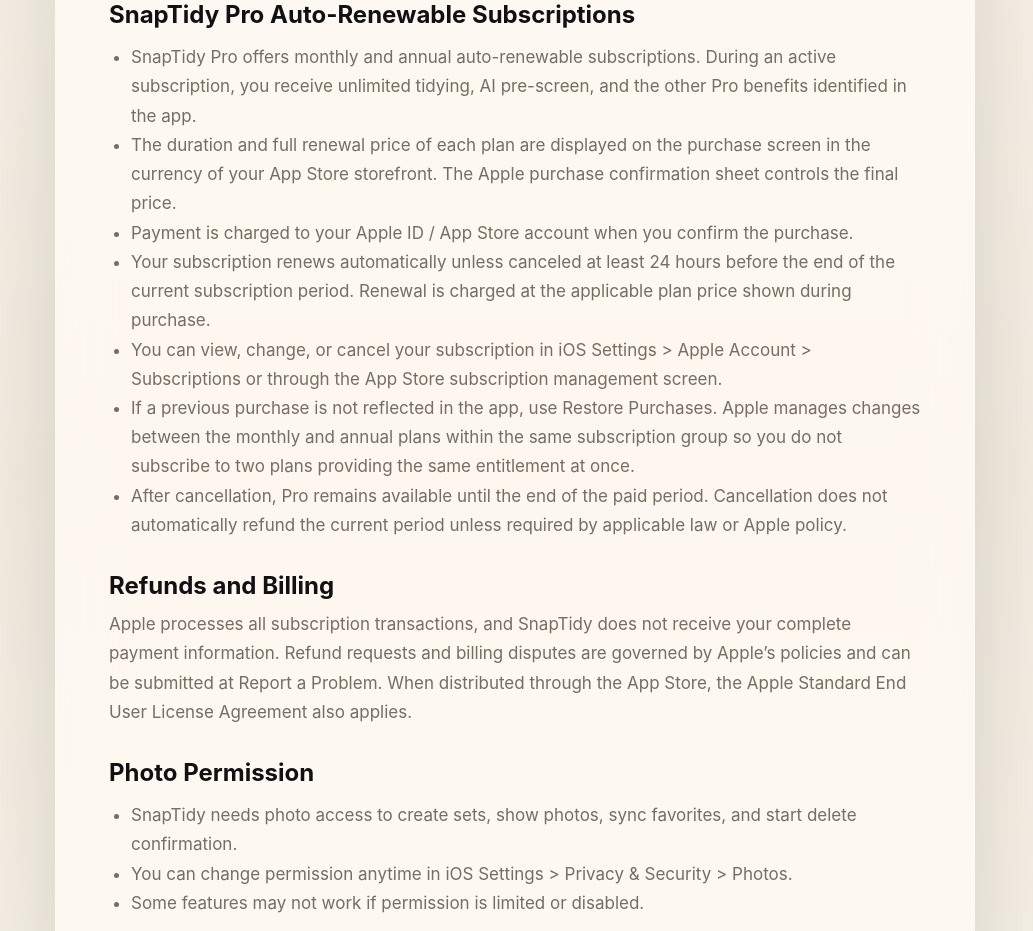
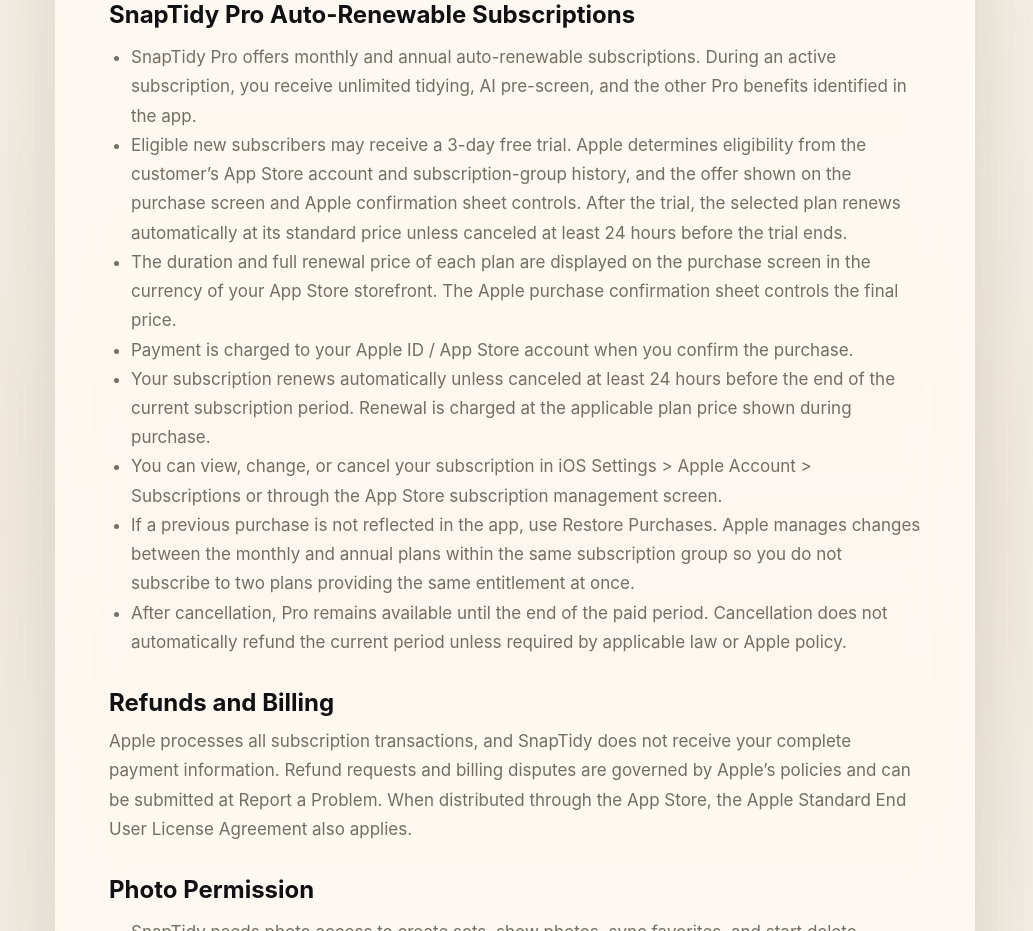
Before and after one commit to SnapTidyAPP/snaptidy-web, a plain HTML site: page terms-en.html in a window 1280 px wide. Shown: the part 1011-1942 px from the top of the page, without its empty margins (125-1158 px from the left). Drawn offline with Linux system fonts and the light colour scheme.

Commit message:
Document 3-day introductory trial

```diff
--- a/terms-en.html
+++ b/terms-en.html
@@ -41,6 +41,7 @@
         <h2>SnapTidy Pro Auto-Renewable Subscriptions</h2>
         <ul>
           <li>SnapTidy Pro offers monthly and annual auto-renewable subscriptions. During an active subscription, you receive unlimited tidying, AI pre-screen, and the other Pro benefits identified in the app.</li>
+          <li>Eligible new subscribers may receive a 3-day free trial. Apple determines eligibility from the customer’s App Store account and subscription-group history, and the offer shown on the purchase screen and Apple confirmation sheet controls. After the trial, the selected plan renews automatically at its standard price unless canceled at least 24 hours before the trial ends.</li>
           <li>The duration and full renewal price of each plan are displayed on the purchase screen in the currency of your App Store storefront. The Apple purchase confirmation sheet controls the final price.</li>
           <li>Payment is charged to your Apple ID / App Store account when you confirm the purchase.</li>
           <li>Your subscription renews automatically unless canceled at least 24 hours before the end of the current subscription period. Renewal is charged at the applicable plan price shown during purchase.</li>
```
Also changed, not shown: terms.html (+1 -0 lines).
